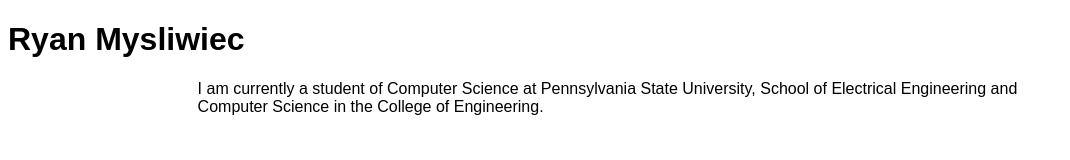
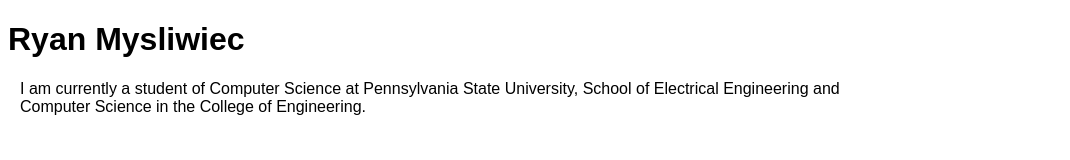
Before and after one commit to retroshade/retroshade.github.io, a plain HTML site: page index.html in a window 1280 px wide. Shown: the whole page, without its empty margins (0-1070 px from the left). Drawn offline with Linux system fonts and the light colour scheme.

Commit message:
Made left margin

```diff
--- a/index.html
+++ b/index.html
@@ -9,7 +9,7 @@
 			}
 			.intro {
 				width: 70%;
-				margin: auto;
+				margin-left: 12px;
 			}
 		</style>
 		<h1>Ryan Mysliwiec</h1>
```
